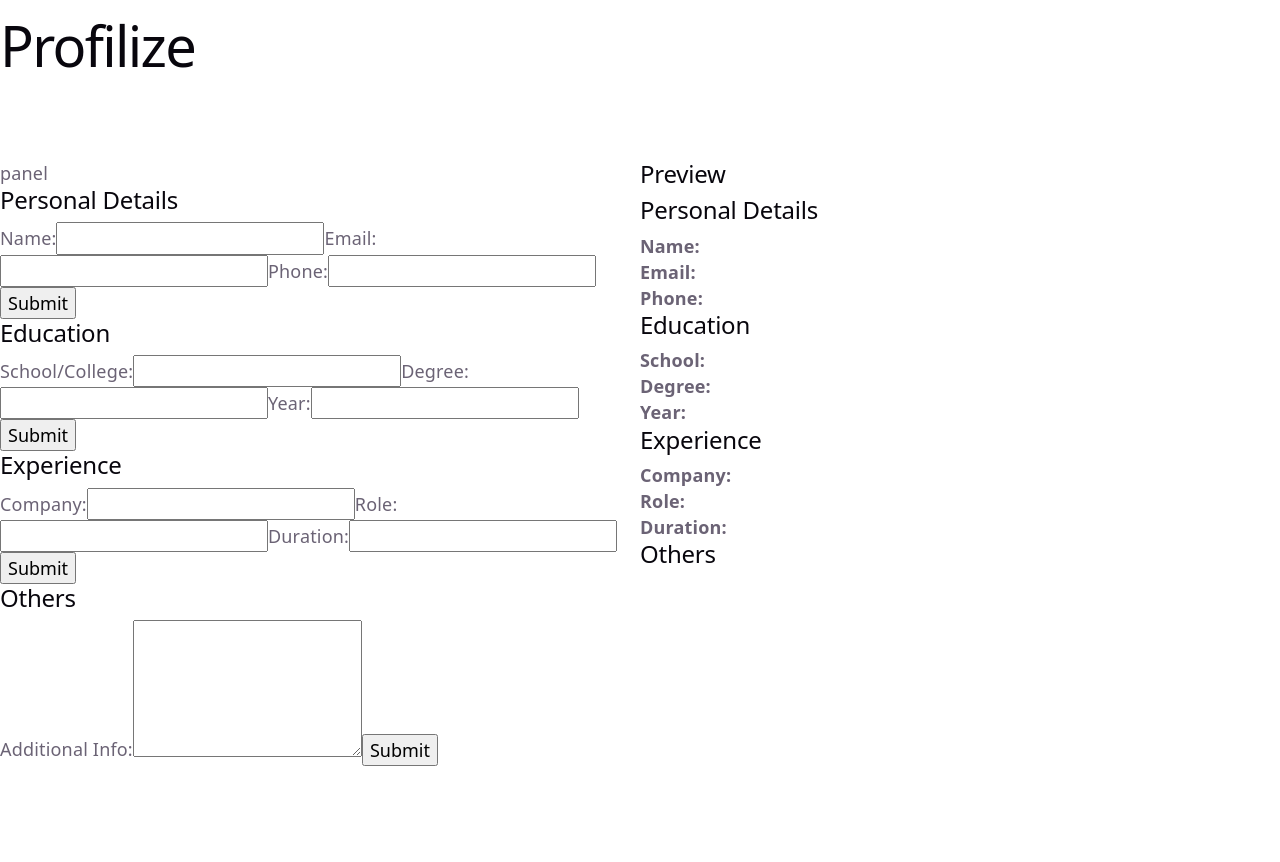
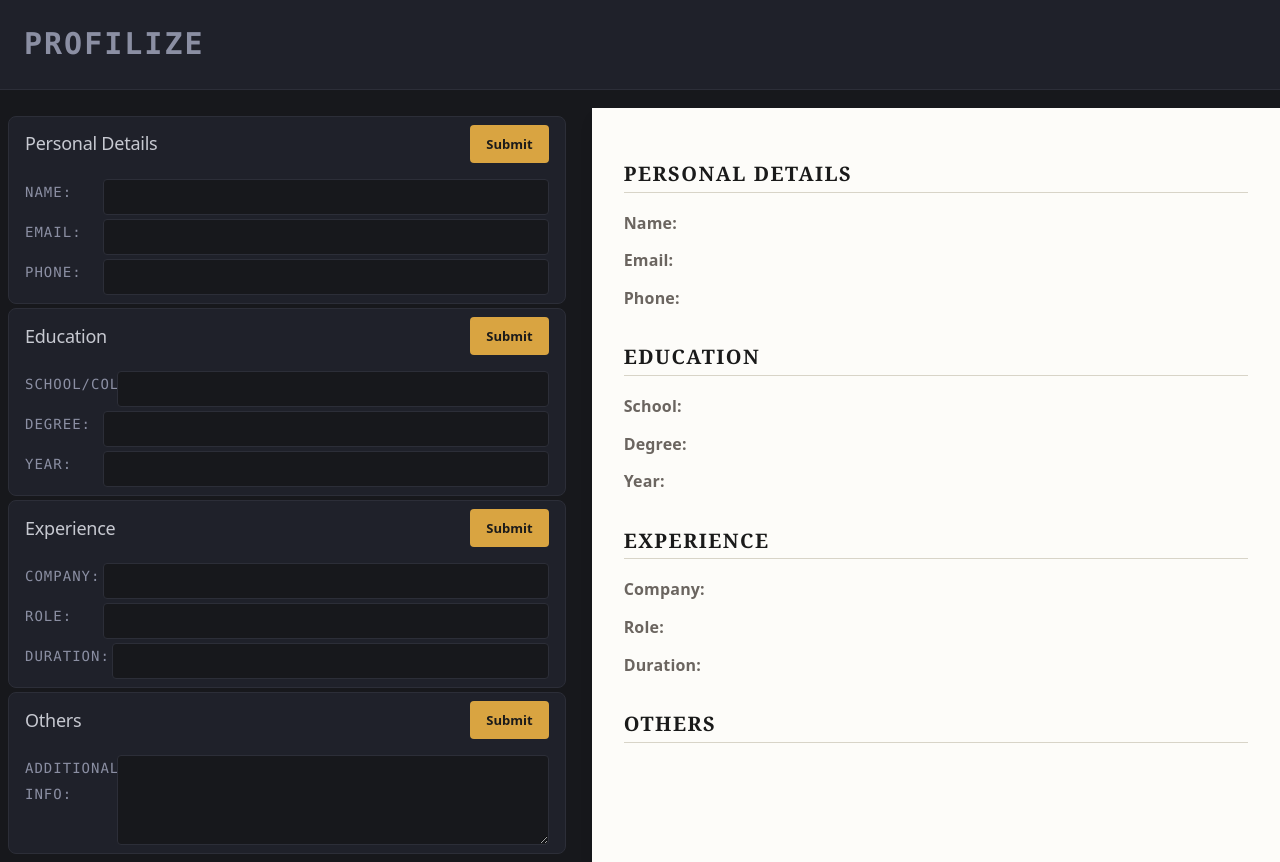
Before and after one commit to ThousandView-AJ/profilize, a React (Vite) app: page / in a window 1280 px wide. Before the commit the page ends 800 px from the top, so only its background shows below. Built offline with nearby package versions, Linux system fonts and the light colour scheme.

Commit message:
improve styling

```diff
--- a/src/educationDetails.jsx
+++ b/src/educationDetails.jsx
@@ -5,9 +5,18 @@
     useState(educationDetails);
 
   return (
-    <div>
+    <div className="form-section">
+      <div className="form-header">
         <h2>Education</h2>
+        <button
+          type="button"
+          onClick={() => setEducationDetails(localEducationDetails)}
+        >
+          Submit
+        </button>
+      </div>
       <form>
+        <div className="form-group">
           <label htmlFor="school">School/College:</label>
           <input
             type="text"
@@ -21,7 +30,9 @@
               })
             }
           />
+        </div>
 
+        <div className="form-group">
           <label htmlFor="degree">Degree:</label>
           <input
             type="text"
@@ -35,7 +46,8 @@
               })
             }
           />
-
+        </div>
+        <div className="form-group">
           <label htmlFor="year">Year:</label>
           <input
             type="text"
@@ -49,13 +61,7 @@
               })
             }
           />
-
-        <button
-          type="button"
-          onClick={() => setEducationDetails(localEducationDetails)}
-        >
-          Submit
-        </button>
+        </div>
       </form>
     </div>
   );
--- a/src/experience.jsx
+++ b/src/experience.jsx
@@ -8,9 +8,18 @@
     useState(experienceDetails);
 
   return (
-    <div>
+    <div className="form-section">
+      <div className="form-header">
         <h2>Experience</h2>
+        <button
+          type="button"
+          onClick={() => setExperienceDetails(localExperienceDetails)}
+        >
+          Submit
+        </button>
+      </div>
       <form>
+        <div className="form-group">
           <label htmlFor="company">Company:</label>
           <input
             type="text"
@@ -24,7 +33,9 @@
               })
             }
           />
+        </div>
 
+        <div className="form-group">
           <label htmlFor="role">Role:</label>
           <input
             type="text"
@@ -38,7 +49,8 @@
               })
             }
           />
-
+        </div>
+        <div className="form-group">
           <label htmlFor="duration">Duration:</label>
           <input
             type="text"
@@ -52,13 +64,7 @@
               })
             }
           />
-
-        <button
-          type="button"
-          onClick={() => setExperienceDetails(localExperienceDetails)}
-        >
-          Submit
-        </button>
+        </div>
       </form>
     </div>
   );
--- a/src/main.jsx
+++ b/src/main.jsx
@@ -1,10 +1,10 @@
 import { StrictMode } from 'react';
 import { createRoot } from 'react-dom/client';
 
-import './index.css';
+import './styles/index.css';
+import './styles/panel.css';
+import './styles/preview.css';
 import { Profilize } from './profilize.jsx';
-
-// import App from "./App.jsx";
 
 createRoot(document.getElementById('root')).render(
   <StrictMode>
--- a/src/others.jsx
+++ b/src/others.jsx
@@ -4,24 +4,27 @@
   const [localOthersDetails, setLocalOthersDetails] = useState(othersDetails);
 
   return (
-    <div>
-      <h2>Others</h2>
-      <form>
-        <label htmlFor="others">Additional Info:</label>
-        <textarea
-          id="others"
-          name="others"
-          rows={5}
-          value={localOthersDetails}
-          onChange={(e) => setLocalOthersDetails(e.target.value)}
-        />
-
+    <div className="form-section">
+      <div className="form-header">
+        <h2>Others</h2>
         <button
           type="button"
           onClick={() => setOthersDetails(localOthersDetails)}
         >
           Submit
         </button>
+      </div>
+      <form>
+        <div className="form-group">
+          <label htmlFor="others">Additional Info:</label>
+          <textarea
+            id="others"
+            name="others"
+            rows={5}
+            value={localOthersDetails}
+            onChange={(e) => setLocalOthersDetails(e.target.value)}
+          />
+        </div>
       </form>
     </div>
   );
--- a/src/personalDetails.jsx
+++ b/src/personalDetails.jsx
@@ -5,9 +5,18 @@
     useState(personalDetails);
 
   return (
-    <div>
+    <div className="form-section">
+      <div className="form-header">
         <h2>Personal Details</h2>
+        <button
+          type="button"
+          onClick={() => setPersonalDetails(localPersonalDetails)}
+        >
+          Submit
+        </button>
+      </div>
       <form>
+        <div className="form-group">
           <label htmlFor="name">Name:</label>
           <input
             type="text"
@@ -21,7 +30,8 @@
               })
             }
           />
-
+        </div>
+        <div className="form-group">
           <label htmlFor="email">Email:</label>
           <input
             type="email"
@@ -35,7 +45,8 @@
               })
             }
           />
-
+        </div>
+        <div className="form-group">
           <label htmlFor="phone">Phone:</label>
           <input
             type="tel"
@@ -49,13 +60,7 @@
               })
             }
           />
-
-        <button
-          type="button"
-          onClick={() => setPersonalDetails(localPersonalDetails)}
-        >
-          Submit
-        </button>
+        </div>
       </form>
     </div>
   );
--- a/src/profilize.jsx
+++ b/src/profilize.jsx
@@ -27,7 +27,6 @@
         <h1 className="header">Profilize</h1>
       </header>
       <div className="formPanel">
-        panel
         <PersonalField
           personalDetails={personalDetails}
           setPersonalDetails={setPersonalDetails}
@@ -46,7 +45,7 @@
         />
       </div>
       <div className="previewPanel">
-        <h2>Preview</h2>
+        {/* <h2>Preview</h2> */}
         <PersonalView personalDetails={personalDetails} />
         <EducationView educationDetails={educationDetails} />
         <ExperienceView experienceDetails={experienceDetails} />
--- a/src/index.css
+++ b/src/styles/index.css
@@ -26,6 +26,22 @@
   --radius-md: 8px;
   --radius-lg: 16px;
 
+  /* Editor pane (form side) */
+  --editor-bg: #17181c;
+  --editor-surface: #1f212a;
+  --editor-border: #2c2e38;
+  --editor-text: #c7c9d1;
+  --editor-label: #8b8fa3;
+
+  /* Paper (preview side) — intentionally NOT swapped in dark mode */
+  --paper-bg: #fdfcf9;
+  --paper-ink: #1a1a1a;
+  --paper-muted: #6b6560;
+  --paper-rule: #d8d4c8;
+
+  --amber: #d9a441;
+  --amber-hover: #c6913a;
+
   font: 18px/145% var(--sans);
   letter-spacing: 0.18px;
   color-scheme: light dark;
@@ -45,11 +61,11 @@
   :root {
     --text: #9ca3af;
     --text-h: #f3f4f6;
-    --bg: #16171d;
+    --bg: #2d2d2e;
     --border: #2e303a;
     --code-bg: #1f2028;
-    --accent: #c084fc;
-    --accent-bg: rgba(192, 132, 252, 0.15);
+    --accent: #133687;
+    --accent-bg: rgb(108, 167, 250);
     --accent-border: rgba(192, 132, 252, 0.5);
     --shadow:
       rgba(0, 0, 0, 0.4) 0 10px 15px -3px, rgba(0, 0, 0, 0.25) 0 4px 6px -2px;
@@ -65,9 +81,34 @@
 }
 
 #root {
+  margin: 0;
+  padding: 0;
+  box-sizing: border-box;
+  display: grid;
+  grid-template: 5rem auto / 1fr 1.2fr;
+  gap: 1rem;
   min-height: 100svh;
+  background: var(--editor-bg);
+}
+
+.pageHeader {
+  grid-column: 1 / -1;
+  grid-row: 1 / 2;
   display: flex;
-  flex-direction: column;
+  align-items: center;
+  padding: 0 var(--space-4);
+  background: var(--editor-surface);
+  border-bottom: 1px solid var(--editor-border);
+}
+
+.pageHeader h1 {
+  font-family: var(--mono);
+  font-size: 30px;
+  font-weight: 600;
+  letter-spacing: 2px;
+  text-transform: uppercase;
+  color: var(--editor-label);
+  margin: 0;
 }
 
 h1,
@@ -131,14 +172,3 @@
   max-width: 100%;
   display: block;
 }
-#root {
-  margin: 0;
-  padding: 0;
-  box-sizing: border-box;
-  display: grid;
-  grid-template: 1fr 4fr /1fr 1fr;
-}
-.pageHeader {
-  grid-column: 1 / -1;
-  grid-row: 1 / 2;
-}
--- /dev/null
+++ b/src/styles/panel.css
@@ -0,0 +1,91 @@
+.formPanel {
+  display: flex;
+  flex-direction: column;
+  gap: var(--space-1);
+  padding: var(--space-2);
+  overflow-y: auto;
+  background: var(--editor-bg);
+}
+
+.form-section {
+  background: var(--editor-surface);
+  border: 1px solid var(--editor-border);
+  border-radius: var(--radius-md);
+  padding: var(--space-2) var(--space-3);
+}
+
+.form-header {
+  display: flex;
+  justify-content: space-between;
+  align-items: center;
+  margin-bottom: var(--space-3);
+}
+
+.form-section h2 {
+  font-size: 18px;
+  color: var(--editor-text);
+  margin: 0;
+}
+
+.formPanel form {
+  display: flex;
+  flex-direction: column;
+  gap: var(--space-1);
+}
+
+.form-group {
+  display: flex;
+  flex-direction: row;
+  gap: 2px;
+}
+
+.formPanel label {
+  font-family: var(--mono);
+  font-size: 14px;
+  font-weight: 500;
+  letter-spacing: 1px;
+  text-transform: uppercase;
+  color: var(--editor-label);
+  width: 5rem;
+}
+
+.formPanel input,
+.formPanel textarea {
+  height: 2rem;
+  width: 100%;
+  padding: 10px 12px;
+  background: var(--editor-bg);
+  border: 1px solid var(--editor-border);
+  border-radius: var(--radius-sm);
+  color: var(--editor-text);
+  font-size: 14px;
+  font-family: var(--sans);
+  transition: border-color 0.15s ease;
+}
+
+.formPanel input:focus,
+.formPanel textarea:focus {
+  outline: none;
+  border-color: var(--amber);
+}
+
+.formPanel .form-group textarea {
+  resize: vertical;
+  min-height: 5rem;
+}
+
+.formPanel button {
+  padding: 6px 16px;
+  border: none;
+  border-radius: var(--radius-sm);
+  background: var(--amber);
+  color: #1a1a1a;
+  font-weight: 600;
+  font-size: 13px;
+  cursor: pointer;
+  transition: background 0.15s ease;
+}
+
+.formPanel button:hover {
+  background: var(--amber-hover);
+}
--- /dev/null
+++ b/src/styles/preview.css
@@ -0,0 +1,53 @@
+.previewPanel {
+  overflow-y: auto;
+  background: var(--paper-bg);
+  box-shadow: var(--shadow);
+  padding: 3rem var(--space-5);
+  display: flex;
+  flex-direction: column;
+  gap: var(--space-4);
+}
+
+.personalView,
+.educationView,
+.experienceView,
+.othersView {
+  display: flex;
+  flex-direction: column;
+  gap: var(--space-2);
+  margin-bottom: var(--space-2);
+}
+
+.othersView {
+  margin-bottom: 0;
+}
+
+.previewPanel h2 {
+  font-family: Georgia, 'Times New Roman', serif;
+  font-size: 20px;
+  font-weight: 600;
+  letter-spacing: 1.5px;
+  text-transform: uppercase;
+  color: var(--paper-ink);
+  border-bottom: 1px solid var(--paper-rule);
+  padding-bottom: 6px;
+  margin: 0 0 var(--space-2);
+}
+
+.previewPanel p {
+  font-size: 16px;
+  line-height: 1.6;
+  margin: 2px 0;
+  color: var(--paper-ink);
+}
+
+.previewPanel strong {
+  color: var(--paper-muted);
+  font-weight: 600;
+  margin-right: 4px;
+}
+
+.placeholder {
+  color: var(--paper-muted);
+  font-style: italic;
+}
```
Lines whose indentation alone changed are shown as unchanged.
